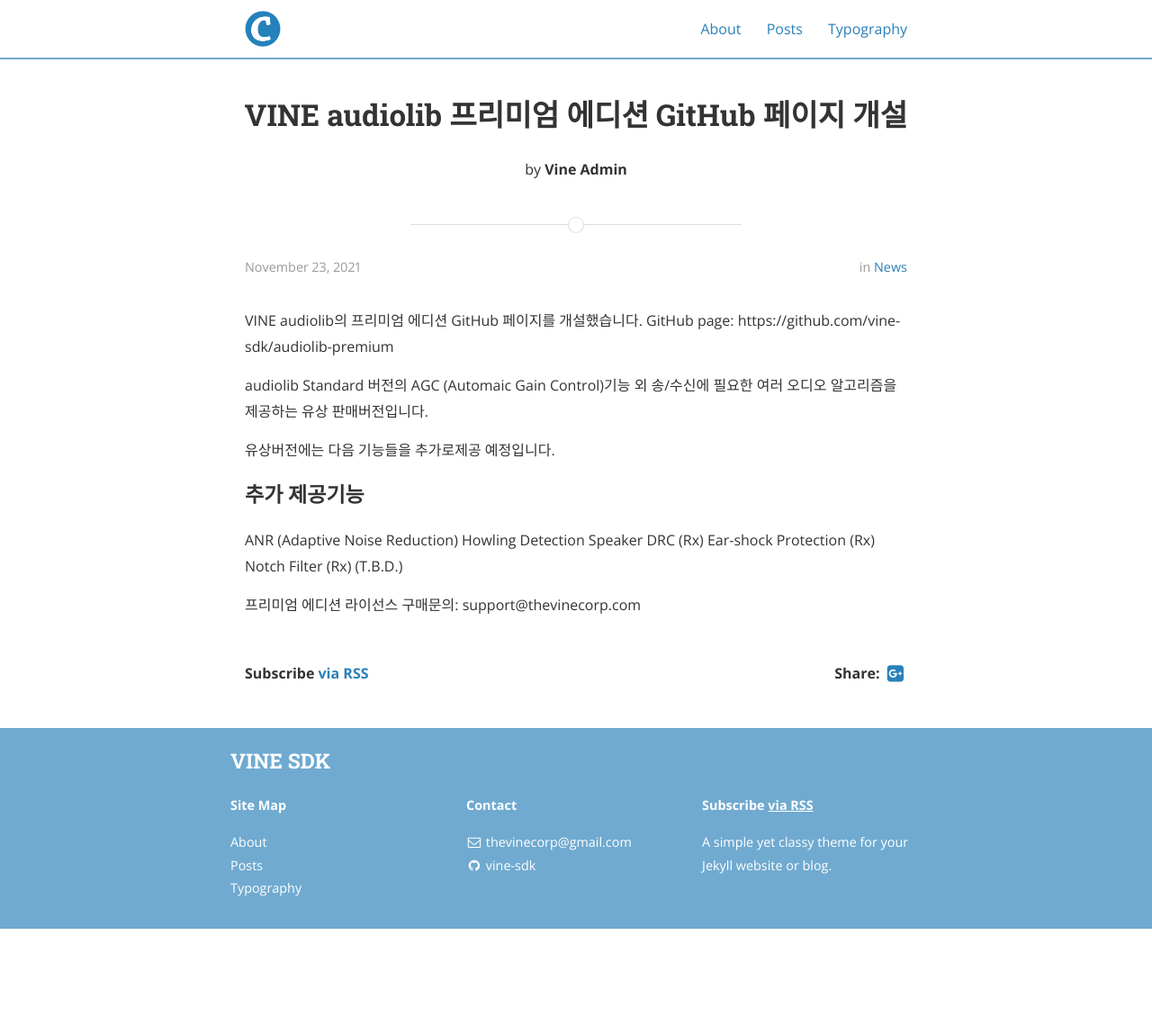
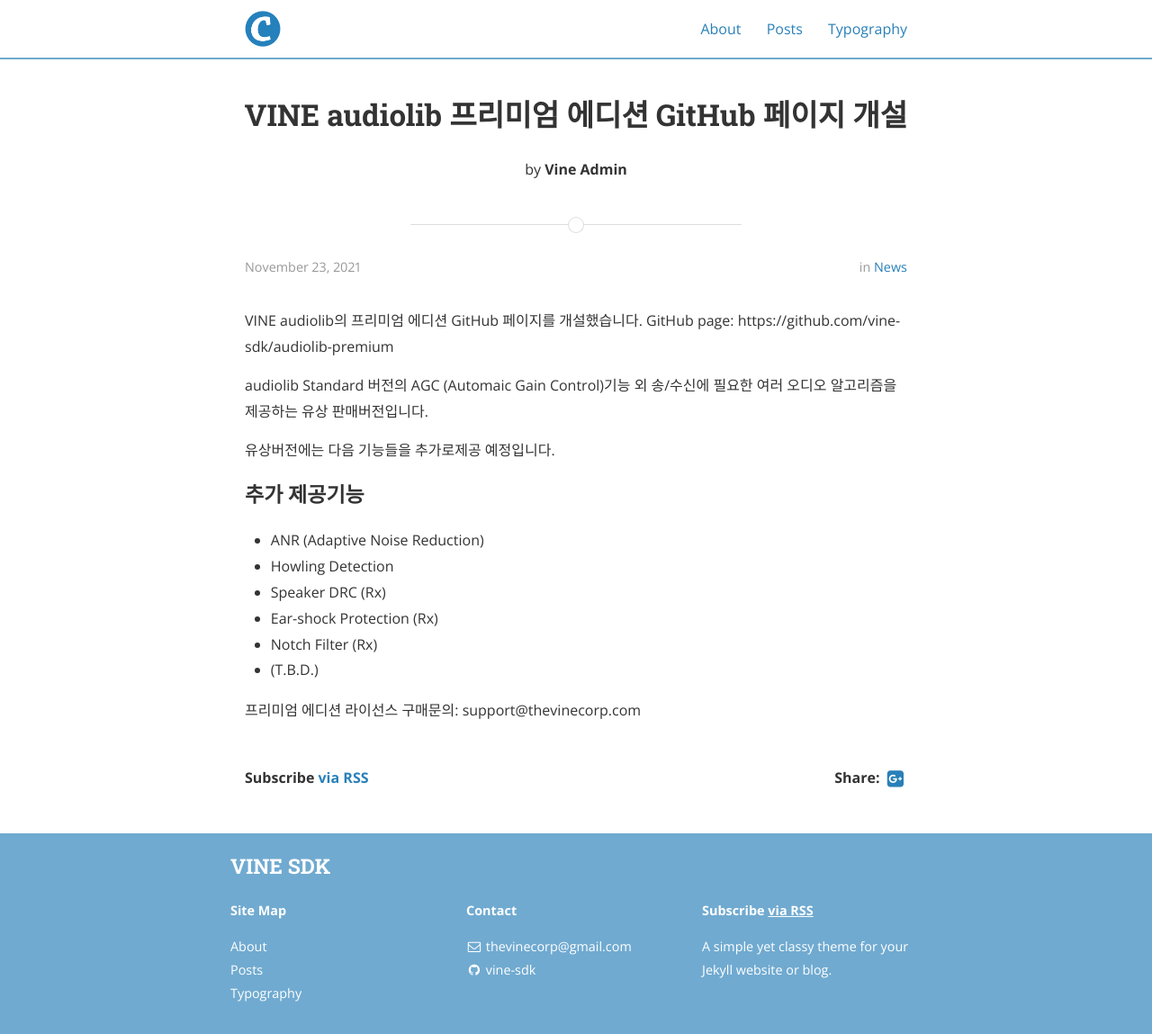
Before and after one commit to vine-sdk/vine-sdk.github.io, a Jekyll site: the page built from _posts/2021-11-23-vine-audiolib-premium.md, in a window 1280 px wide and 1149 px high. Shown: the whole window at 90% size. Built offline with Jekyll 4.4.1, drawn with Linux system fonts in a browser that asks for light colours; nearby versions of some CDN libraries.

```diff
--- a/_posts/2021-11-23-vine-audiolib-premium.md
+++ b/_posts/2021-11-23-vine-audiolib-premium.md
@@ -14,12 +14,12 @@ audiolib Standard 버전의 AGC (Automaic Gain Control)기능 외 송/수신에
 유상버전에는 다음 기능들을 추가로제공 예정입니다.
 
 ### 추가 제공기능
-ANR (Adaptive Noise Reduction)
-Howling Detection
-Speaker DRC (Rx)
-Ear-shock Protection (Rx)
-Notch Filter (Rx)
-(T.B.D.)
+- ANR (Adaptive Noise Reduction)
+- Howling Detection
+- Speaker DRC (Rx)
+- Ear-shock Protection (Rx)
+- Notch Filter (Rx)
+- (T.B.D.)
 
 
 프리미엄 에디션 라이선스 구매문의: support@thevinecorp.com
```
